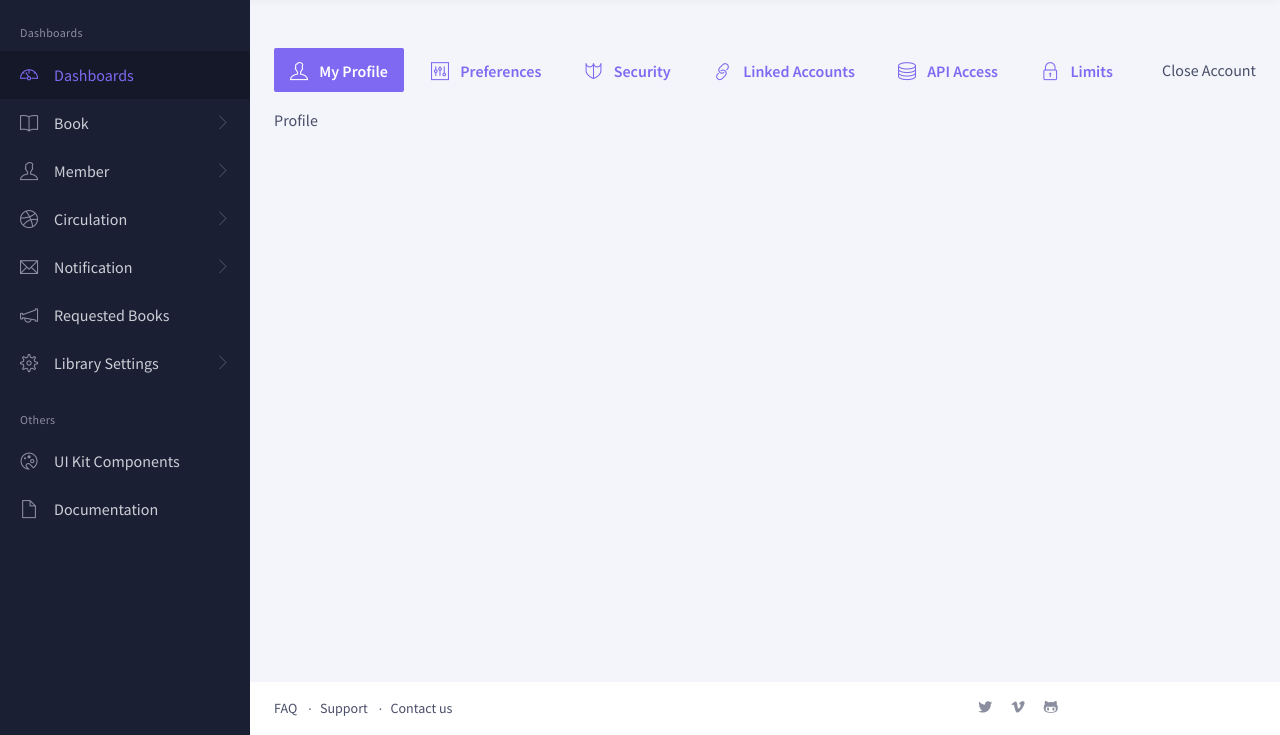
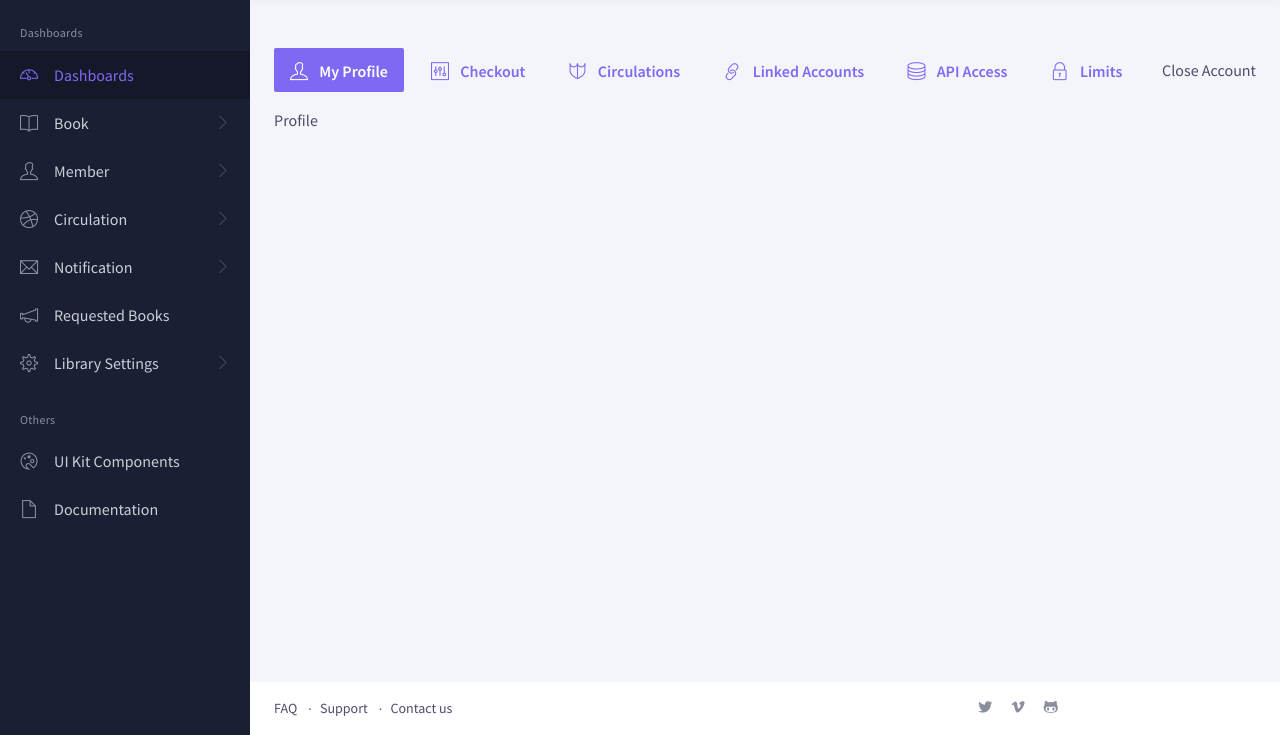
Before and after one commit to Diwakar-Gupta/obaka, a Django app: page /member/1/4568/ in a window 1280 px wide. Shown: the part 65-800 px from the top of the page. Run offline with Django 3.2, Linux system fonts and the light colour scheme; some libraries are stand-ins or nearby versions; some web fonts are replaced.

Commit message:
member circumations

```diff
--- a/LMS/templates/member/profile.html
+++ b/LMS/templates/member/profile.html
@@ -21,17 +21,17 @@
             <!-- Settings Nav -->
             <div class="nav-mobile-container">
               <div class="js-btn-list-to-dropdown nav-mobile nav-mobile-left nav-mobile-text-left nav-mobile-shade" data-transform-resolution="1199.98" data-tabs-mobile-type="slide-up-down" data-btn-classes="btn btn-primary">
-                <a class="nav-mobile-link btn btn-outline-primary border-0 mr-2 active" href="./my-profile.html">
+                <a class="nav-mobile-link btn btn-outline-primary border-0 mr-2 active" href="{% url 'member-profile' membertype=member.settings.type  memberpk=member.pk %}">
                   <i class="nova-user icon-text align-middle mr-2"></i>
                   <span class="align-middle">My Profile</span>
                 </a>
-                <a class="nav-mobile-link btn btn-outline-primary border-0 mr-2" href="preferences.html">
+                <a class="nav-mobile-link btn btn-outline-primary border-0 mr-2" href="{% url 'member-checkout' membertype=member.settings.type  memberpk=member.pk %}">
                   <i class="nova-panel icon-text align-middle mr-2"></i>
-                  <span class="align-middle">Preferences</span>
+                  <span class="align-middle">Checkout</span>
                 </a>
-                <a class="nav-mobile-link btn btn-outline-primary border-0 mr-2" href="security.html">
+                <a class="nav-mobile-link btn btn-outline-primary border-0 mr-2" href="{% url 'member-circulation' membertype=member.settings.type  memberpk=member.pk %}">
                   <i class="nova-shield icon-text align-middle mr-2"></i>
-                  <span class="align-middle">Security</span>
+                  <span class="align-middle">Circulations</span>
                 </a>
                 <a class="nav-mobile-link btn btn-outline-primary border-0 mr-2" href="linked-accounts.html">
                   <i class="nova-link icon-text align-middle mr-2"></i>
--- a/LMS/views.py
+++ b/LMS/views.py
@@ -61,11 +61,16 @@ def member_checkout(request,membertype,memberpk):
     context = {}
     if request.method == 'POST':
         context = handler.checkout(request)
-    if context[0]:
-        return render_to_response('member/checkout.html', context=context[1])
+    else:
+        if membertype == 'Student':
+            return render(request,'member/checkout.html',context={'member':Student.objects.get(pk=memberpk)})
+        elif membertype == 'Faculty':
+            return render(request, 'member/checkout.html', context={'member': Faculty.objects.get(pk=memberpk)})
+
+    if context['success']:
+        return render_to_response('member/checkout.html', context=context)
     else :
-        return render(request,'member/checkout.html',context=context[1])
-
+        return render(request,'member/checkout.html',context=context)
 
 
 def member_circulation(request,membertype,memberpk):
```
Also changed, not shown: LMS/handler.py (+3 -4 lines).
